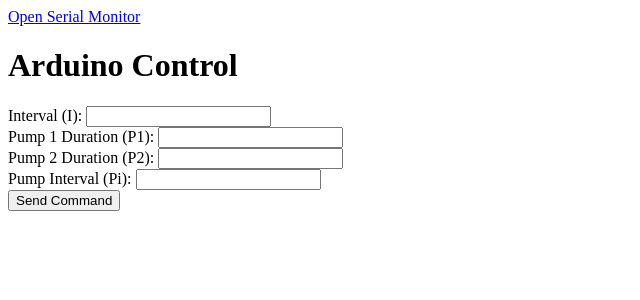
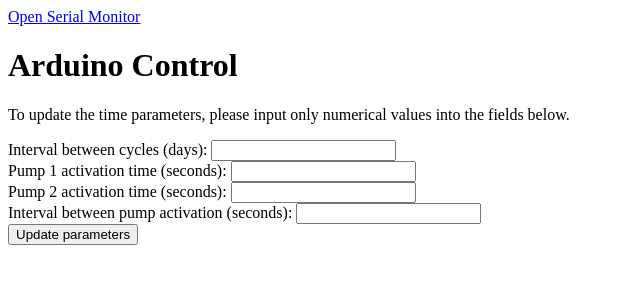
Before and after one commit to joaovitorgferreira/arduino-based-bioreactor, a Flask app: page / in a window 1280 px wide. Shown: the top 300 px of the page, without its empty margins (0-640 px from the left). Run offline with Flask 3, Linux system fonts and the light colour scheme.

Commit message:
Update flask app

```diff
--- a/flask app/templates/index.html
+++ b/flask app/templates/index.html
@@ -9,20 +9,21 @@
 <body>
     <a href="{{ url_for('monitor') }}" target="_blank">Open Serial Monitor</a>
     <h1>Arduino Control</h1>
+    <p>To update the time parameters, please input only numerical values into the fields below.</p>
     <form id="commandForm">
-        <label for="interval">Interval (I):</label>
+        <label for="interval">Interval between cycles (days):</label>
         <input type="text" id="interval" name="interval" required>
         <br>
-        <label for="pump1dur">Pump 1 Duration (P1):</label>
+        <label for="pump1dur">Pump 1 activation time (seconds):</label>
         <input type="text" id="pump1dur" name="pump1dur" required>
         <br>
-        <label for="pump2dur">Pump 2 Duration (P2):</label>
+        <label for="pump2dur">Pump 2 activation time (seconds):</label>
         <input type="text" id="pump2dur" name="pump2dur" required>
         <br>
-        <label for="pumpinterval">Pump Interval (Pi):</label>
+        <label for="pumpinterval">Interval between pump activation (seconds):</label>
         <input type="text" id="pumpinterval" name="pumpinterval" required>
         <br>
-        <button type="button" onclick="sendCommand()">Send Command</button>
+        <button type="button" onclick="sendCommand()">Update parameters</button>
     </form>
     <script>
         function sendCommand() {
@@ -31,6 +32,7 @@
             var pump2dur = document.getElementById('pump2dur').value;
             var pumpinterval = document.getElementById('pumpinterval').value;
 
+            // Convert input to milisseconds
             var interval_ms = interval*24*60*60*1000
             var pump1dur_ms = pump1dur*1000
             var pump2dur_ms = pump2dur*1000
```
